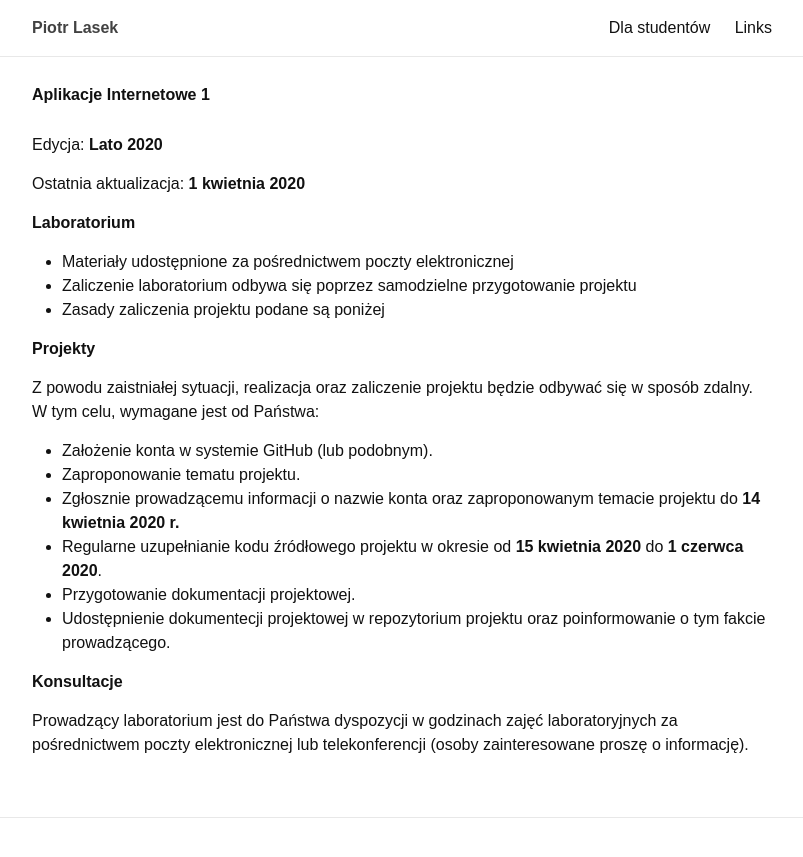
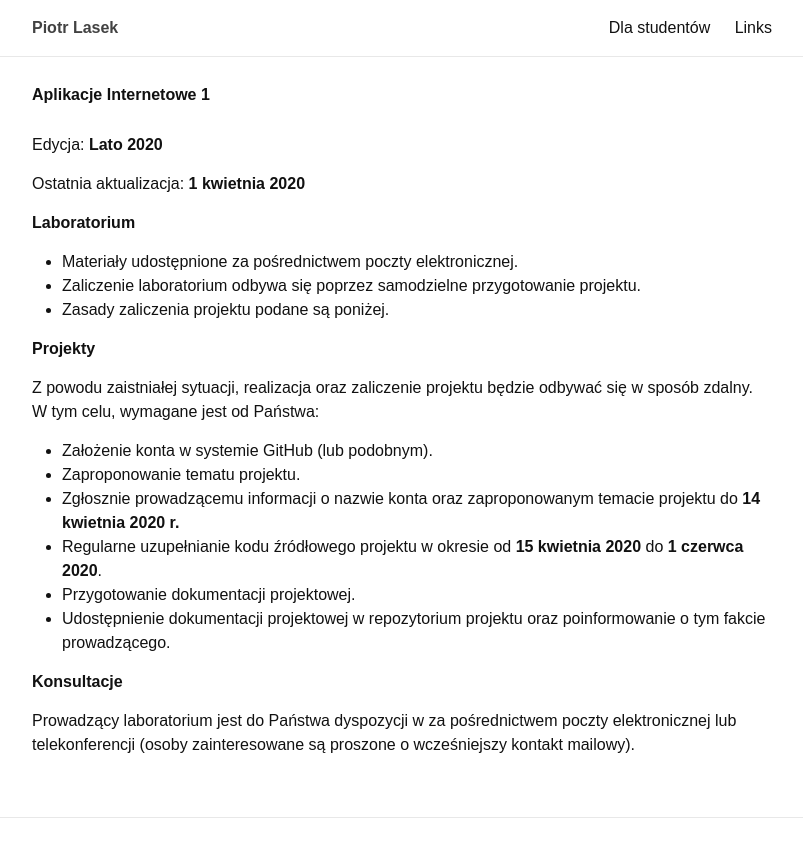
Before and after one commit to piotrlasek/piotrlasek.github.io, a Jekyll site: the page built from for-students/ai1.md, in a window 1280 px wide. Shown: the top 857 px of the page, without its empty margins (238-1041 px from the left). Built offline with Jekyll 4.4.1, drawn with Linux system fonts in a browser that asks for light colours.

Commit message:
minor changes

```diff
--- a/for-students/ai1.md
+++ b/for-students/ai1.md
@@ -11,9 +11,10 @@ Ostatnia aktualizacja: **1 kwietnia 2020**
 
 # Laboratorium
 
-* Materiały udostępnione za pośrednictwem poczty elektronicznej
-* Zaliczenie laboratorium odbywa się poprzez samodzielne przygotowanie projektu
-* Zasady zaliczenia projektu podane są poniżej
+* Materiały udostępnione za pośrednictwem poczty elektronicznej.
+* Zaliczenie laboratorium odbywa się poprzez samodzielne przygotowanie
+  projektu.
+* Zasady zaliczenia projektu podane są poniżej.
 
 # Projekty
 
@@ -24,15 +25,15 @@ Państwa:
 * Założenie konta w systemie GitHub (lub podobnym).
 * Zaproponowanie tematu projektu.
 * Zgłosznie prowadzącemu informacji o nazwie konta oraz zaproponowanym
-temacie projektu do **14 kwietnia 2020 r.**
-* Regularne uzupełnianie kodu źródłowego projektu w okresie od **15
-kwietnia 2020** do **1 czerwca 2020**.
+  temacie projektu do **14 kwietnia 2020 r.**
+* Regularne uzupełnianie kodu źródłowego projektu w okresie od
+  **15 kwietnia 2020** do **1 czerwca 2020**.
 * Przygotowanie dokumentacji projektowej.
-* Udostępnienie dokumentecji projektowej w repozytorium projektu oraz
-poinformowanie o tym fakcie prowadzącego.
+* Udostępnienie dokumentacji projektowej w repozytorium projektu oraz
+  poinformowanie o tym fakcie prowadzącego.
 
 # Konsultacje
 
-Prowadzący laboratorium jest do Państwa dyspozycji w godzinach zajęć
-laboratoryjnych za pośrednictwem poczty elektronicznej lub
-telekonferencji (osoby zainteresowane proszę o informację).
+Prowadzący laboratorium jest do Państwa dyspozycji w za pośrednictwem
+poczty elektronicznej lub telekonferencji (osoby zainteresowane są
+proszone o wcześniejszy kontakt mailowy).
```
